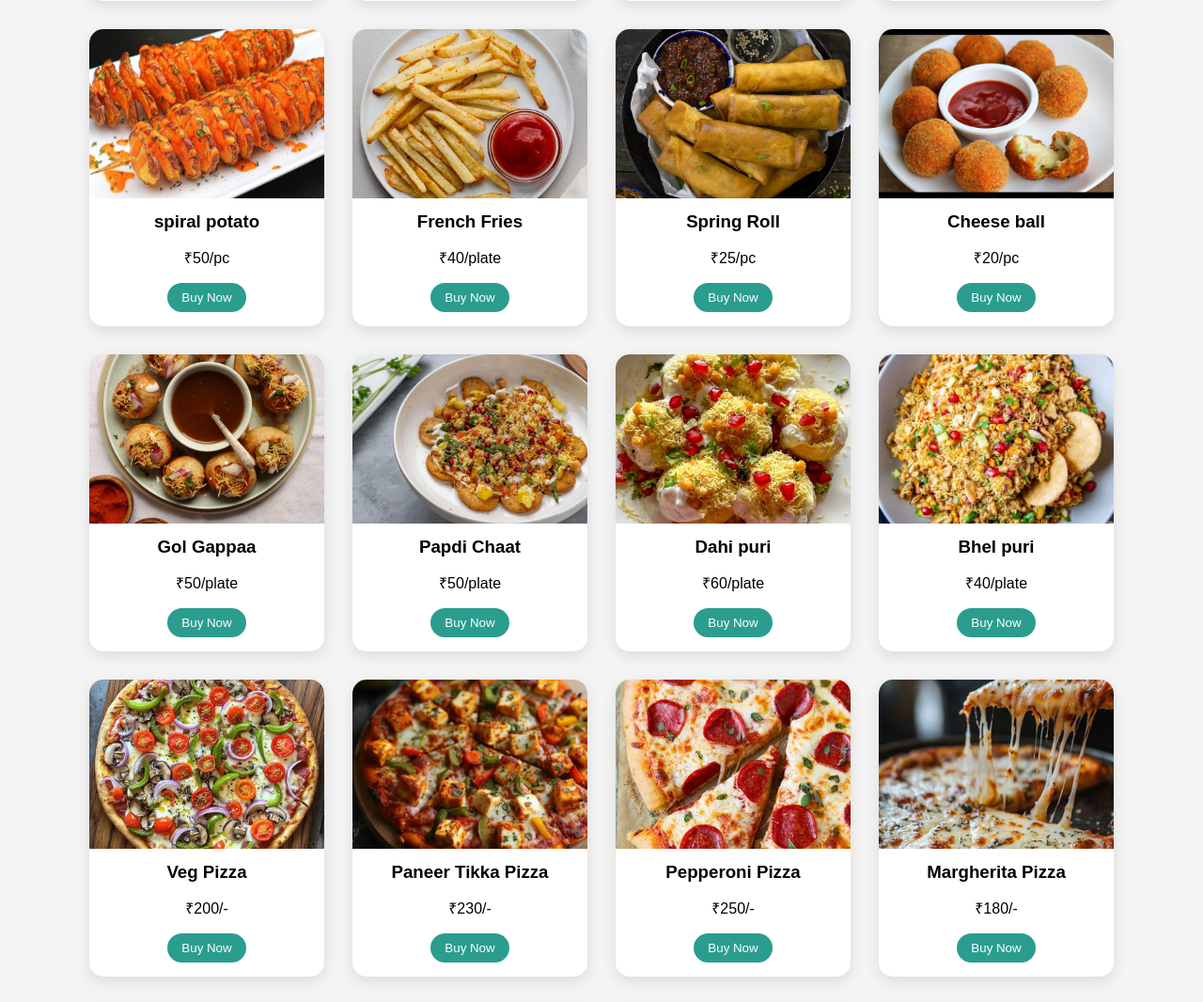
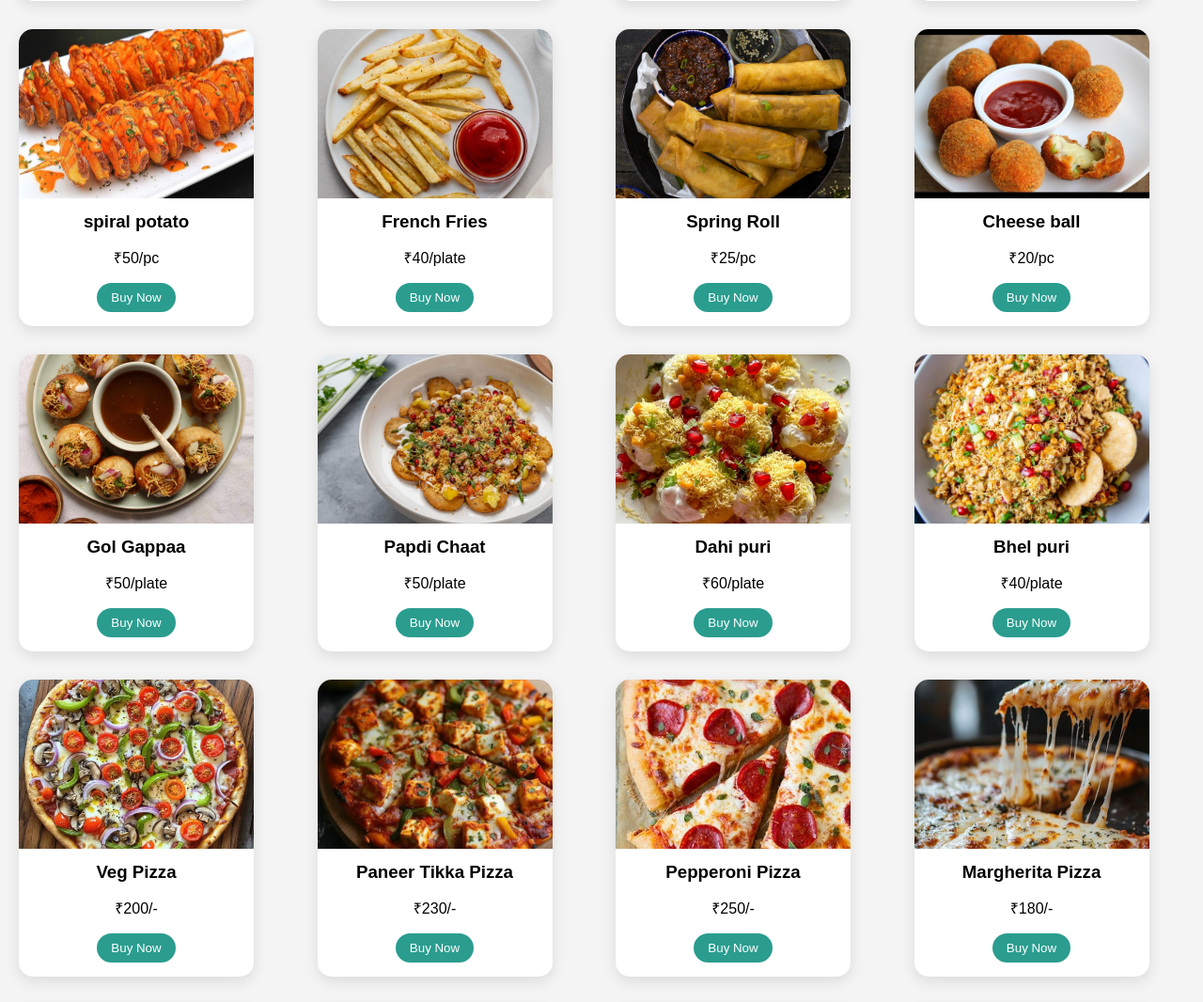
Before and after one commit to sristiray7/smartcanteen, a Flask app: page /menu in a window 1280 px wide. Shown: the part 916-1982 px from the top of the page at 94% size. Run offline with Flask 3, Linux system fonts and the light colour scheme; some libraries are stand-ins or nearby versions.

Commit message:
drastically changes applied

```diff
--- a/app/static/css/menu.css
+++ b/app/static/css/menu.css
@@ -30,9 +30,8 @@ body {
 }
 
 .menu-container {
-    display: flex;
-    flex-wrap: wrap;
-    justify-content: center;
+    display: grid;
+    grid-template-columns: repeat(auto-fill, minmax(250px, 1fr));
     gap: 30px;
     padding: 20px;
 }
@@ -43,6 +42,10 @@ body {
     border-radius: 15px;
     box-shadow: 0 5px 15px rgba(0,0,0,0.1);
     padding-bottom: 15px;
+}
+.menu-card {
+    width: 100%;
+    max-width: 250px;
 }
 
 .menu-card img {
--- a/app/templates/menu.html
+++ b/app/templates/menu.html
@@ -256,10 +256,10 @@
         <h3>Juicy Double Cheese Burger</h3>
         <p>₹210/-</p>
         <button class="buy-btn">Buy Now</button>
-    </div
+</div>
 
 <div class="menu-card" data-category="Healthy Corner">
-        <img src="{{ url_for('static', filename='assets/images/Rainbow detox salad.jpg') }}">
+        <img src="{{ url_for('static', filename='assets/images/Rainbow_detox_salad.jpg') }}">
         <h3>Rainbow Detox Salad</h3>
         <p>₹59/-</p>
         <button class="buy-btn">Buy Now</button>
```
Also changed, not shown: app/templates/admin.html (+40 -0 lines), app/static/assets/images/Rainbow_detox_salad.jpg (renamed from app/static/assets/images/Rainbow detox salad.jpg).
